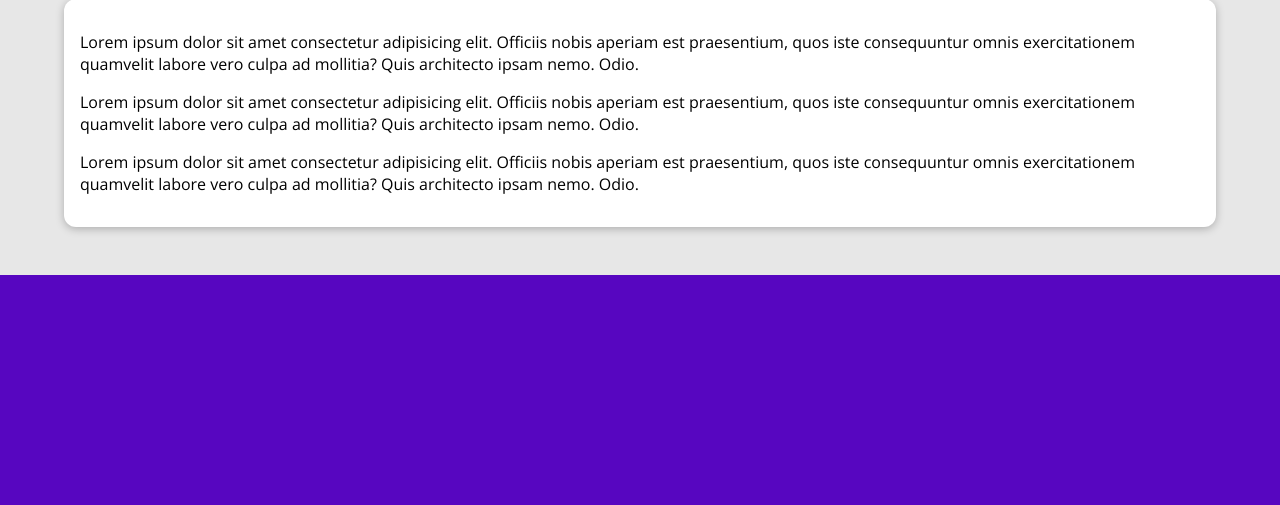
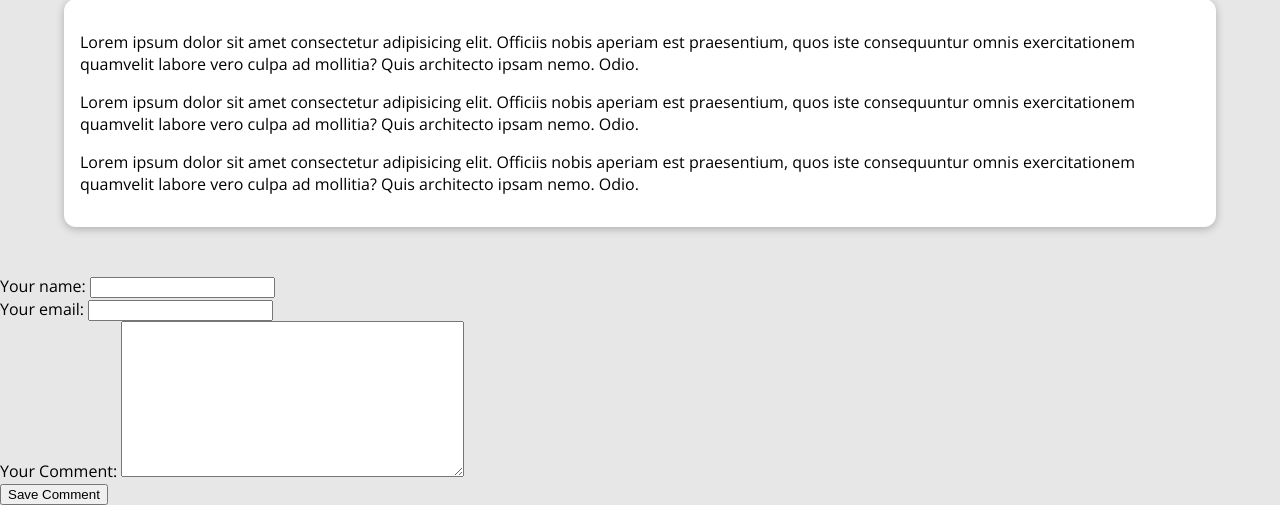
Before and after one commit to sean-dhill/learning-django, a Django app: a page that uses my_site/blog/templates/blog/post-detail.html in a window 1280 px wide. Shown: the part 529-1034 px from the top of the page. Before the commit the page ends 804 px from the top, so only its background shows below. Run offline with Django 5.2, Linux system fonts and the light colour scheme; data comes from the database, SQL or seed files in the repository.

Commit message:
Added comment form

```diff
--- /dev/null
+++ b/my_site/blog/forms.py
@@ -0,0 +1,12 @@
+from django import forms
+from .models import Comment
+
+class CommentForm(forms.ModelForm):
+    class Meta:
+        model = Comment
+        exclude = ["post"]
+        labels = {
+            "user_name": "Your name",
+            "user_email": "Your email",
+            "text": "Your Comment",
+        }
--- a/my_site/blog/templates/blog/post-detail.html
+++ b/my_site/blog/templates/blog/post-detail.html
@@ -30,4 +30,11 @@
         {{ post.content|linebreaks }}
     </main>
 
+    <div>
+        <form>
+            {{ comment_form }}
+            <button> Save Comment </button>
+        </form>
+    </div>
+
 {% endblock %}
--- a/my_site/blog/views.py
+++ b/my_site/blog/views.py
@@ -2,6 +2,7 @@ from django.shortcuts import render,  get_object_or_404
 from django.views.generic import ListView, DetailView
 
 from .models import Post
+from .forms import CommentForm
 
 
 # Create your views here.
@@ -30,4 +31,5 @@ class PostDetailView(DetailView): #Django auto finds by slug if we have it set i
     def get_context_data(self, **kwargs):
         context = super().get_context_data(**kwargs)
         context["post_tags"] = self.object.tags.all()
+        context["comment_form"] = CommentForm()
         return context
```
